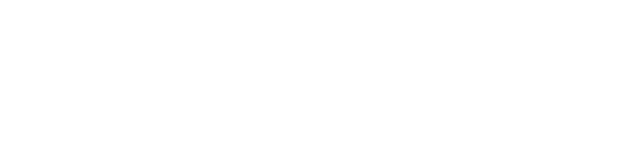
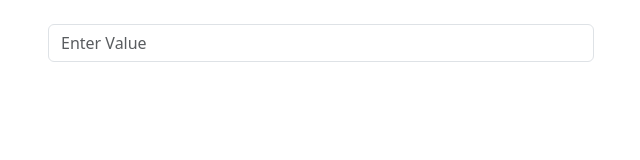
Before and after one commit to naavid-morshed/learning-angular-js, a plain HTML site: page index.html in a window 1280 px wide. Shown: the full height of the page, 34-674 px from the left. Drawn offline with nearby package versions, Linux system fonts and the light colour scheme.

Commit message:
tried ng-model, works same as angular but can be declared at html

```diff
--- a/index.html
+++ b/index.html
@@ -1,17 +1,26 @@
 <!doctype html>
-<html lang="en">
+<html lang="en" ng-app>
     <head>
         <meta charset="UTF-8">
         <meta name="viewport"
               content="width=device-width, user-scalable=no, initial-scale=1.0, maximum-scale=1.0, minimum-scale=1.0"
         >
+        <link href="https://cdn.jsdelivr.net/npm/bootstrap@5.3.1/dist/css/bootstrap.min.css" rel="stylesheet"/>
+        <script src="https://cdn.jsdelivr.net/npm/bootstrap@5.3.1/dist/js/bootstrap.bundle.min.js"></script>
         <meta http-equiv="X-UA-Compatible" content="ie=edge">
         <link rel="stylesheet" href="style.css">
         <script src="./app/lib/angular.min.js"></script>
         <title>Document</title>
     </head>
 
-    <body>
-
+    <body class="container mt-4">
+        <div class="row">
+            <label class="col-6">
+                <input class="form-control" type="text" ng-model="val" placeholder="Enter Value">
+            </label>
+            <div class="col-6 text-danger d-flex justify-content-center align-items-center">
+                {{val}}
+            </div>
+        </div>
     </body>
 </html>
```
